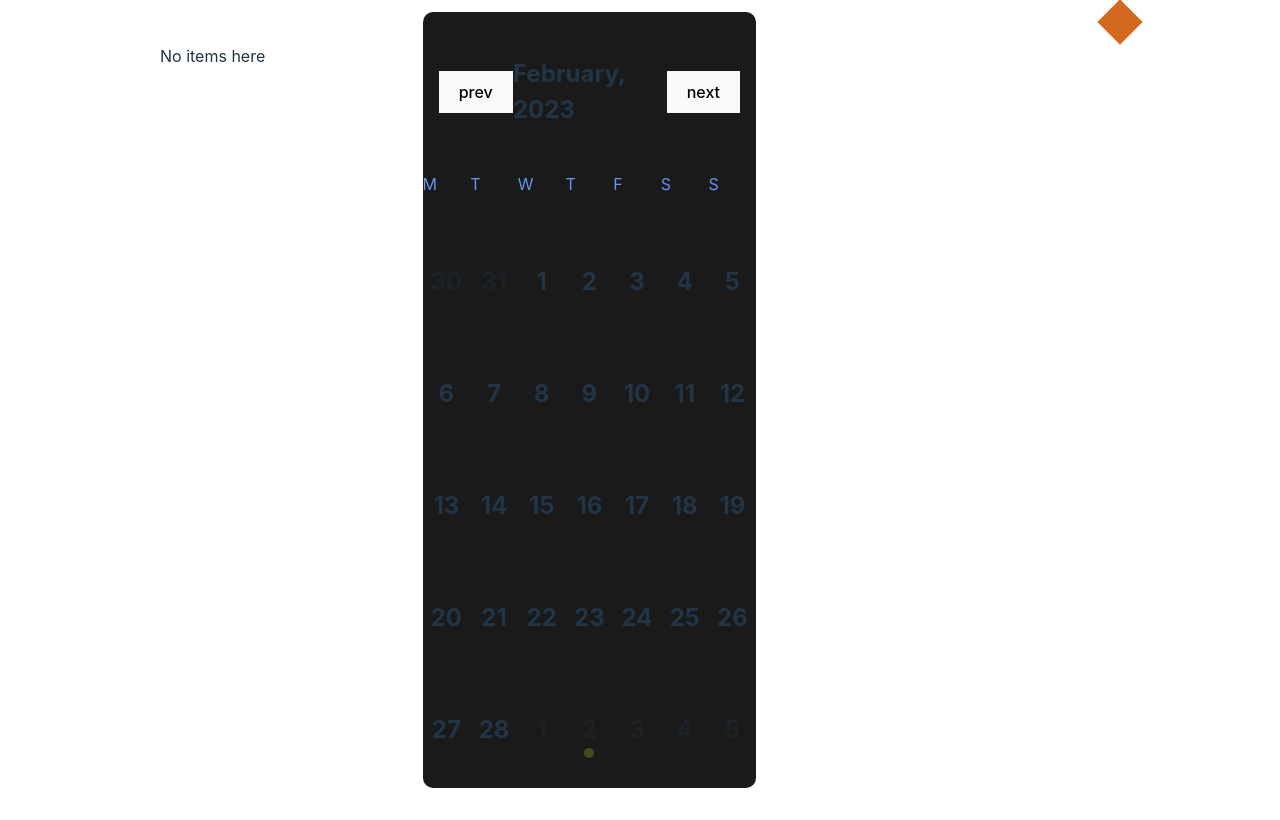
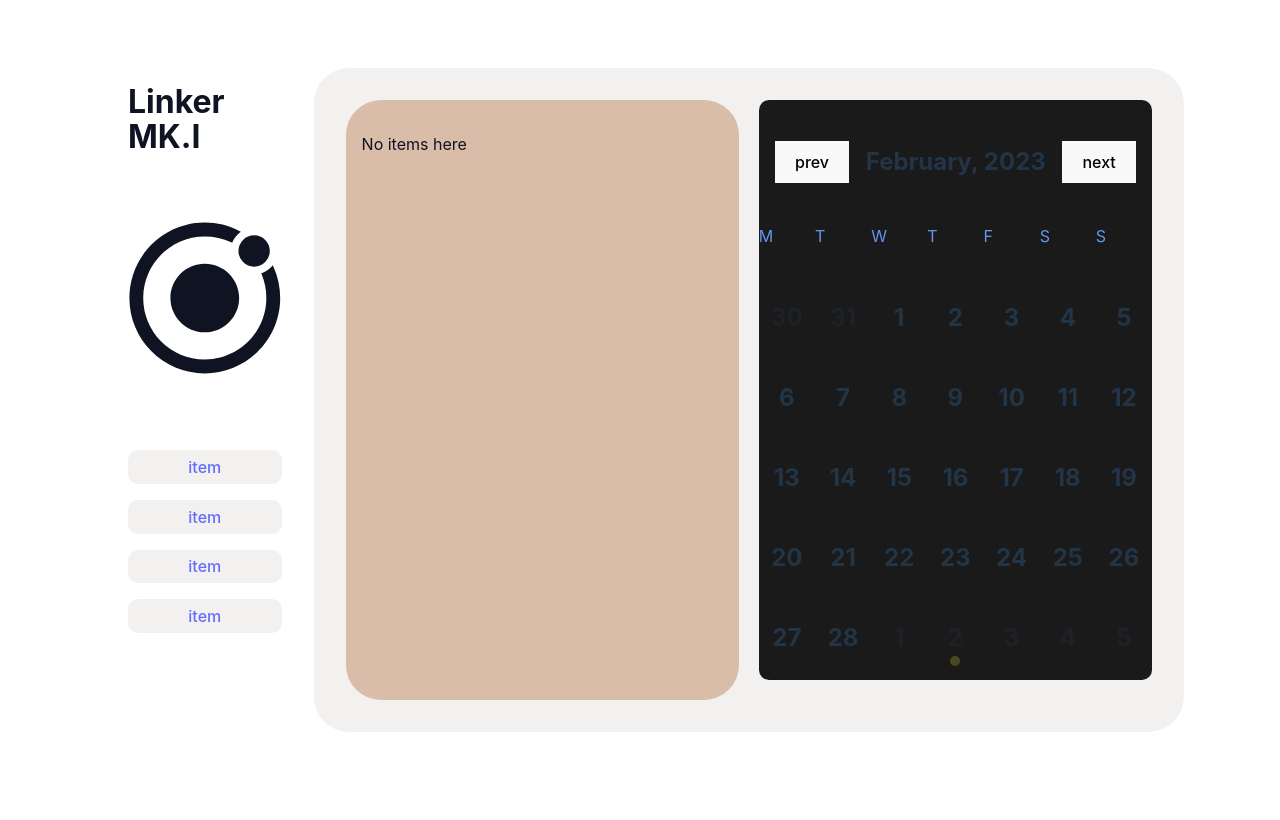
Before and after one commit to ifralou/linker, a React (Vite) app: page / in a window 1280 px wide. Built offline with nearby package versions, Linux system fonts and the light colour scheme.

Commit message:
Initial layout done

```diff
--- a/src/App.css
+++ b/src/App.css
@@ -18,18 +18,66 @@
 main {
   min-width: 900px;
   max-width: 1700px;
-  width: 75%;
+  width: 85%;
   background-color: var(--bg-secondary);
-  border-radius: 25px;
-
-  padding: 2rem 2rem;
+  border-radius: 35px;
+  overflow: hidden;
 
   display: grid;
-  grid-gap: 30px;
-  grid-template-columns: minmax(50px, 1fr) minmax(100px, 3fr) ;
+  grid-template-columns: minmax(50px, 1fr) minmax(100px, 4fr) ;
+}
+
+.panel-main {
+  background-color: var(--bg-tertiary);
+  padding: 2rem 2rem;
+  border-radius: 35px;
+
+  display: grid;
+  grid-gap: 20px;
+
+  grid-template-areas:
+  "column calendar"
+  "column info";
+
+  grid-template-columns: minmax(100px, 1fr) minmax(100px, 1fr);
+}
+
+aside {
+  padding: 1rem;
+  color: var(--bg-primary);
+}
+
+nav {
+  display: flex;
+  flex-direction: column;
+}
+
+nav > a {
+  display: flex;
+  background-color: var(--bg-tertiary);
+  border-radius: 10px;
+  padding: 0.3rem;
+  margin: 0 1rem 1rem 1rem;
+  align-items: center;
+  justify-content: center;
+}
+
+.things-wrapper {
+  grid-area: column;
+  background-color: var(--tl-bg-sand);
+  border-radius: 35px;
+  color: var(--bg-primary);
+  padding: 0 1rem;
+}
+
+.thing-wrapper {
+  border-radius: 35px;
+  overflow: hidden;
+  background-color: var(--bg-secondary);
 }
 
 .info-wrapper {
+  grid-area: calendar;
   background-color: #1a1a1a;
   border-radius: 10px;
 }
@@ -68,7 +116,6 @@ main {
   align-items: center;
   width: 20%;
   height: 80px;
-  margin: 1rem 0
 }
 
 .calendar-tile-date {
@@ -95,16 +142,6 @@ main {
   justify-content: space-between;
 }
 
-aside {
-  width: 95%;
-  background-color: #535bf2;
-  position: absolute;
-  border-bottom-right-radius: 3rem;
-  padding: 1rem;
-  top: -80px;
-  left: 0;
-  transition: top 0.5s;
-}
 
 .aside-visual {
   width: 2rem;
@@ -175,6 +212,8 @@ li > p {
 }
 
 .thing-content {
+  display: flex;
+  flex-direction: row;
   padding: 0 1rem ;
 }
 
@@ -198,9 +237,6 @@ li > p {
   padding: 10px;
 }
 
-.thing-wrapper {
-  background-color: var(--secondary-background);
-}
 
 .week {
   display: flex;
@@ -293,13 +329,18 @@ form {
 .row {
   display: flex;
   flex-direction: row;
+  align-items: center;
+}
+
+.center {
   justify-content: center;
-  align-items: center;
+  padding: 3rem 0;
 }
 
 .logo-text {
   margin: 0;
-  padding: 0;
+  font-size: 2rem;
+  padding-left: 1rem;
 }
 
 .pad {
@@ -325,6 +366,9 @@ form {
   display: grid;
   grid-gap: 30px;
   grid-template-columns: minmax(50px, 1fr) minmax(50px, 1fr);
+}
 
-
+.visual-adjust {
+  position: relative;
+  top: -4px;
 }
--- a/src/App.jsx
+++ b/src/App.jsx
@@ -29,6 +29,8 @@ function App() {
     return (
         <main>
             <Dispatcher addNewThing={addNewThing}/>
+            <section className={"panel-main"}>
+
                 <Things
                     things={things}
                     addLinkToThing={addLinkToThing}
@@ -36,7 +38,6 @@ function App() {
                     clickAction={moveToSelectedThing}
                 />
 
-            <div className={"panel-wrapper"}>
                 <Calendar
                     activitis={activities}
                     clickAction={moveToSelectedDay}
@@ -67,7 +68,7 @@ function App() {
                         />
                     }
                 </div>
-            </div>
+            </section>
         </main>
     )
 }
--- a/src/components/Dispatcher/Dispatcher.jsx
+++ b/src/components/Dispatcher/Dispatcher.jsx
@@ -3,45 +3,22 @@ import {IoLogoIonic} from "react-icons/io";
 import {MdAddTask} from "react-icons/md";
 import AddThingForm from "./AddThingForm.jsx";
 import {createPortal} from "react-dom";
+import Menu from "./Menu.jsx";
 
 const Dispatcher = ({addNewThing}) => {
-    const [show, setShow] = useState(false);
-    const [showForm, setShowForm] = useState(false);
-
-    useEffect(() => {
-       setTimeout(() => {
-          setShow(true);
-          setTimeout(() => setShow(false), 1500);
-       },200);
-    }, [])
 
     return (
-        <aside
-            className={show ? "aside-shown" : "aside-normal"}
-            onMouseEnter={() => setShow(true)}
-            onMouseLeave={() => setShow(false)}
-        >
+        <aside>
             <div className={"row"}>
-                <IoLogoIonic size={70}/>
                 <h1 className={"logo-text"}>Linker MK.I</h1>
             </div>
 
-            <div className={"row"}>
-                {
-                    showForm &&
-                        createPortal(
-                            <AddThingForm addNewThing={addNewThing} setShow={setShow} setShowForm={setShowForm}/>,
-                            document.body
-                        )
-                }
-
-                <MdAddTask tabIndex={0} size={45} className={"pad"} onClick={ () => setShowForm(true)}/>
+            <div className={"row center"}>
+                <IoLogoIonic size={200} className={"visual-adjust"}/>
             </div>
 
-            <div
-                className="aside-visual"
-                onClick={() => setShow(p => !p)}
-            ></div>
+            <Menu/>
+
         </aside>
     );
 };
--- /dev/null
+++ b/src/components/Dispatcher/Menu.jsx
@@ -0,0 +1,15 @@
+import React from 'react';
+import MenuItem from "./MenuItem.jsx";
+
+const Menu = () => {
+    return (
+        <nav>
+            <MenuItem/>
+            <MenuItem/>
+            <MenuItem/>
+            <MenuItem/>
+        </nav>
+    );
+};
+
+export default Menu;
--- /dev/null
+++ b/src/components/Dispatcher/MenuItem.jsx
@@ -0,0 +1,11 @@
+import React from 'react';
+
+const MenuItem = () => {
+    return (
+        <a>
+            item
+        </a>
+    );
+};
+
+export default MenuItem;
--- a/src/components/Things/Thing.jsx
+++ b/src/components/Things/Thing.jsx
@@ -34,25 +34,21 @@ const Thing = ({thingData, addLink, clickAction}) => {
 
 
     return (
-        <div tabIndex={0}
+        <li
+            ref={drop}
+            tabIndex={0}
             onClick={clickHandler}
             onKeyDown={actionOnEnter}
             className={"thing-wrapper"}
         >
-            <li
-                ref={drop}
-                className={result.isOver ? "hoveredLink" : ""}
-            >
             <div className={"thing-content"}>
-                    <h3>{name}</h3>
-                    <p>{description}</p>
+                <h2>{name}</h2>
             </div>
             <div
                 className={"thing-color-tile"}
                 style={{backgroundColor: color}}
             ></div>
         </li>
-        </div>
     )
 };
 
--- a/src/components/Things/Things.jsx
+++ b/src/components/Things/Things.jsx
@@ -6,7 +6,7 @@ import {HTML5Backend} from "react-dnd-html5-backend";
 const Things = ({things, addLinkToThing, clickAction}) => {
 
     return (
-        <section>
+        <section className={"things-wrapper"}>
             <DndProvider backend={HTML5Backend}>
                 <ul>
                     {things.length === 0 ?
--- a/src/index.css
+++ b/src/index.css
@@ -6,6 +6,7 @@
   --bg-primary: #0F1322;
   --bg-secondary: #FFFFFF;
   --bg-tertiary: #F3F1EF;
+  --tl-bg-sand: #DABDA9;
 
   color-scheme: light dark;
 
```
Lines whose indentation alone changed are shown as unchanged.
